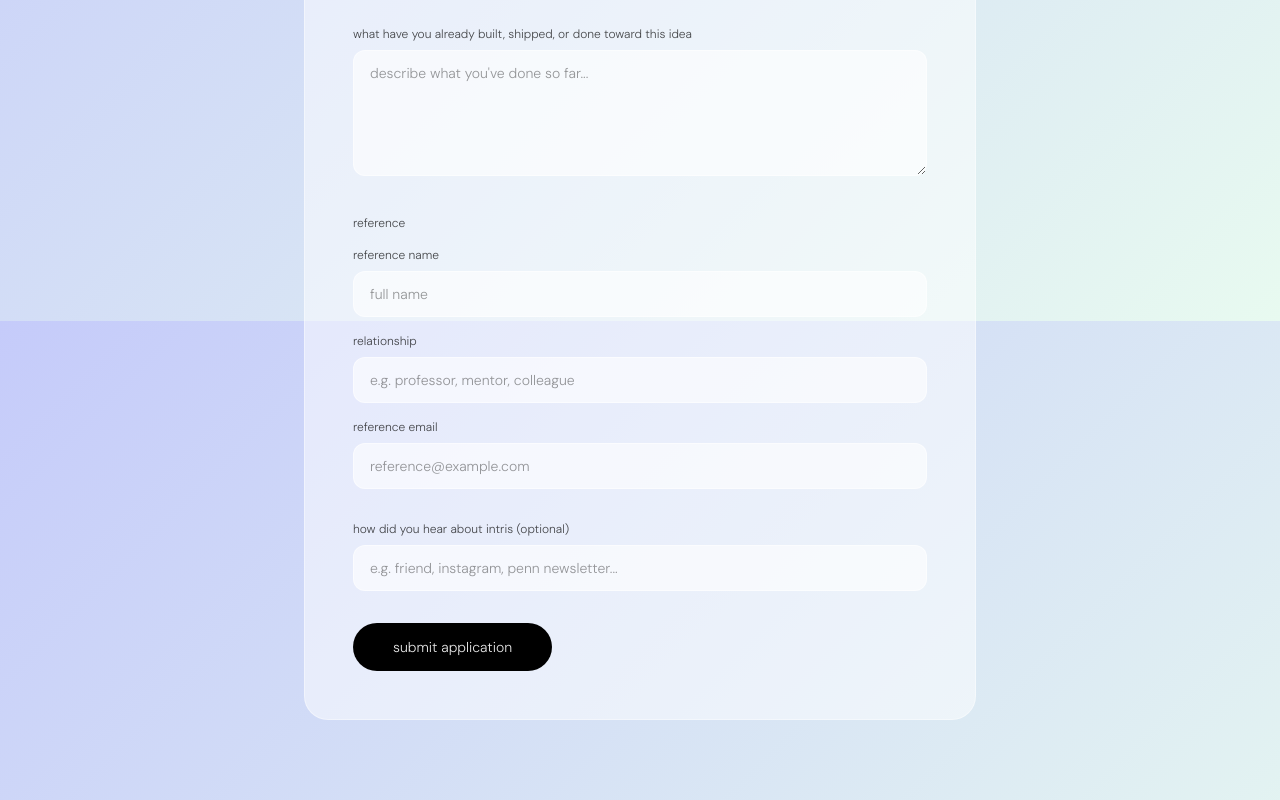
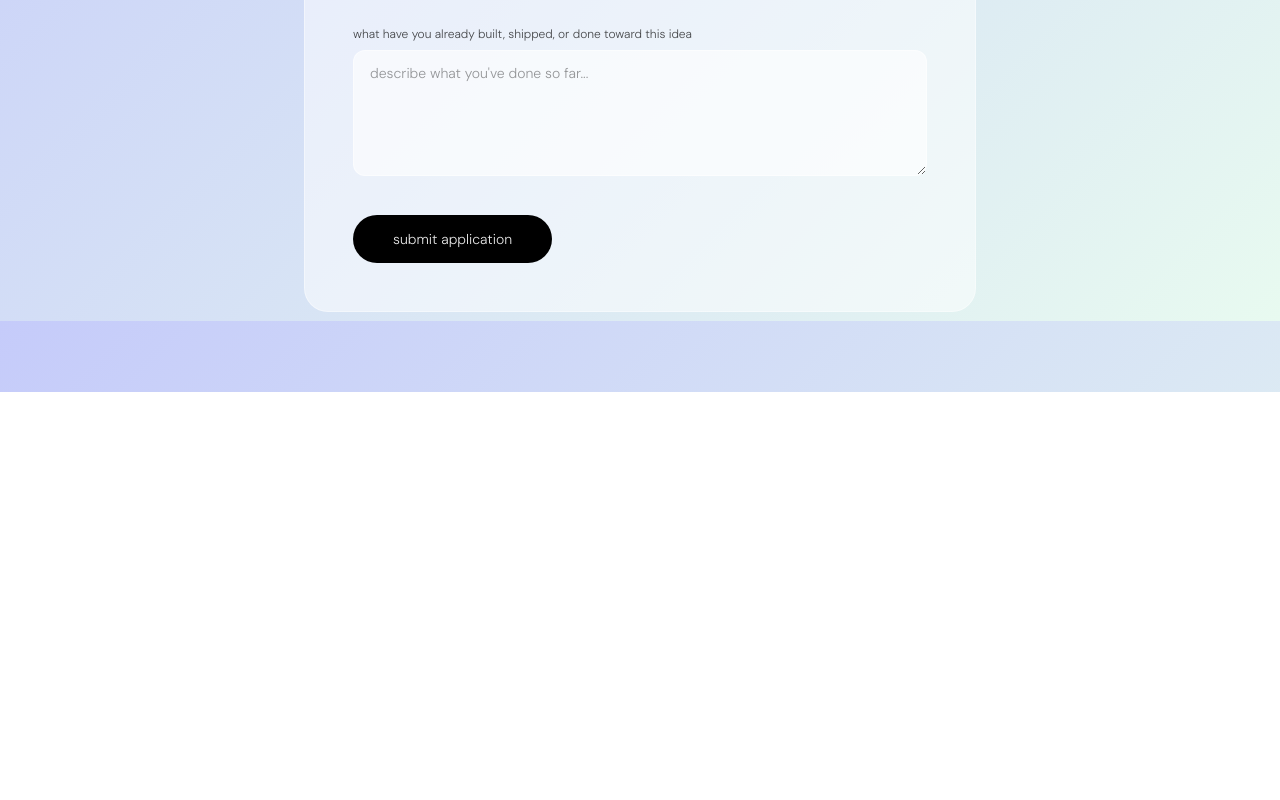
Before and after one commit to athenakrikorian/intrisv1, a Next.js app: page /apply in a window 1280 px wide. Shown: the part 1279-2079 px from the top of the page. After the commit the page ends 1671 px from the top, so only its background shows below. Built offline with nearby package versions, Linux system fonts and the light colour scheme.

Commit message:
fix: remove reference section from apply page

```diff
--- a/app/apply/page.tsx
+++ b/app/apply/page.tsx
@@ -121,29 +121,6 @@ export default function Apply() {
                 />
               </div>
 
-              {/* Reference */}
-              <div className="space-y-4">
-                <p className={labelClass}>reference</p>
-                <div>
-                  <label className={labelClass} htmlFor="refName">reference name</label>
-                  <input id="refName" name="refName" type="text" placeholder="full name" className={inputClass} />
-                </div>
-                <div>
-                  <label className={labelClass} htmlFor="refRelationship">relationship</label>
-                  <input id="refRelationship" name="refRelationship" type="text" placeholder="e.g. professor, mentor, colleague" className={inputClass} />
-                </div>
-                <div>
-                  <label className={labelClass} htmlFor="refEmail">reference email</label>
-                  <input id="refEmail" name="refEmail" type="email" placeholder="reference@example.com" className={inputClass} />
-                </div>
-              </div>
-
-              {/* How did you hear */}
-              <div>
-                <label className={labelClass} htmlFor="source">how did you hear about intris (optional)</label>
-                <input id="source" name="source" type="text" placeholder="e.g. friend, instagram, penn newsletter..." className={inputClass} />
-              </div>
-
               {/* Submit */}
               <button
                 type="submit"
```
